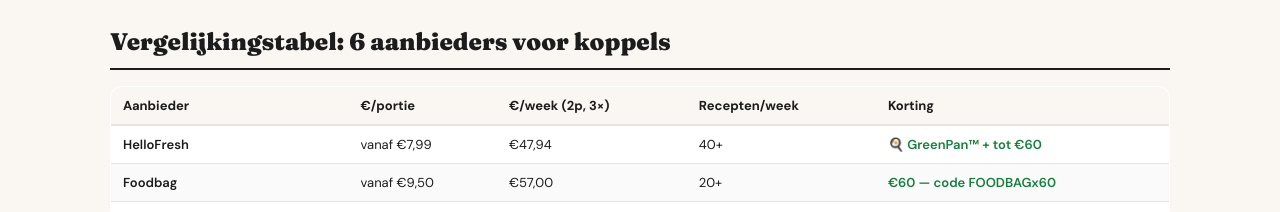
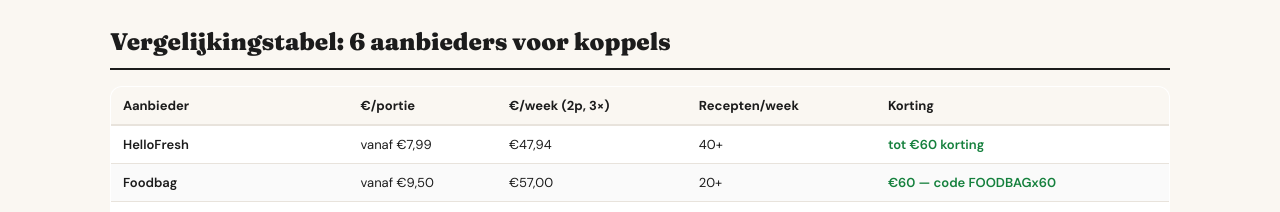
Before and after one commit to fetspets/bestemaaltijdbox, a Next.js app: page /voor/koppel in a window 1280 px wide. Shown: the part 2320-2532 px from the top of the page. Built offline with nearby package versions, Linux system fonts and the light colour scheme.

Commit message:
auto: update page.tsx

```diff
--- a/src/app/voor/koppel/page.tsx
+++ b/src/app/voor/koppel/page.tsx
@@ -278,7 +278,7 @@ export default function KoppelPage() {
             </thead>
             <tbody>
               {[
-                { naam: 'HelloFresh', portie: 'vanaf €7,99', week: '€47,94', recepten: '40+', korting: '🍳 GreenPan™ + tot €60' },
+                { naam: 'HelloFresh', portie: 'vanaf €7,99', week: '€47,94', recepten: '40+', korting: 'tot €60 korting' },
                 { naam: 'Foodbag', portie: 'vanaf €9,50', week: '€57,00', recepten: '20+', korting: '€60 — code FOODBAGx60' },
                 { naam: 'Marley Spoon', portie: 'vanaf €8,67', week: '€51,99 ²', recepten: '40+', korting: '50% (automatisch)' },
                 { naam: 'Ekomenu', portie: 'vanaf €6,18', week: '€37,08', recepten: '20–25', korting: '—' },
```
